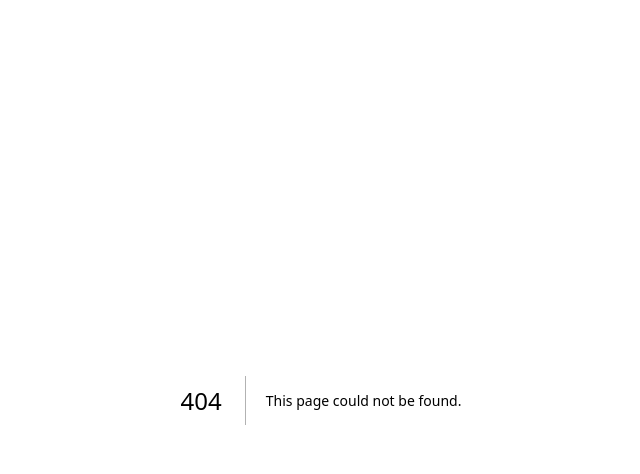
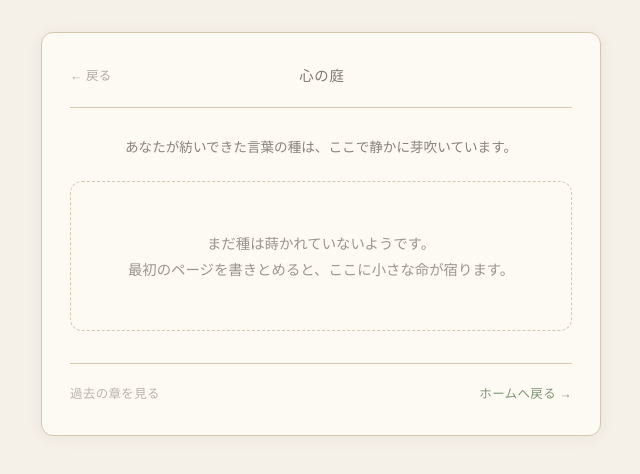
Before and after one commit to jonsonpanson114/selflove, a Next.js app: page /garden in a window 1280 px wide. Before the commit this address had no page. Shown: the top 474 px of the page, without its empty margins (319-959 px from the left). Built offline with nearby package versions, Linux system fonts and the light colour scheme.

Commit message:
Revert: Restore garden page

```diff
--- a/app/api/inner-voice/route.ts
+++ b/app/api/inner-voice/route.ts
@@ -12,7 +12,7 @@ export async function POST(req: NextRequest) {
   }
 
   const model = genAI.getGenerativeModel({
-    model: "gemini-2.5-flash",
+    model: "gemini-1.5-flash",
     systemInstruction: innerVoiceSystemPrompt,
   });
 
--- a/app/api/parallel-story/route.ts
+++ b/app/api/parallel-story/route.ts
@@ -20,7 +20,7 @@ export async function POST(req: NextRequest) {
   );
 
   const model = genAI.getGenerativeModel({
-    model: "gemini-2.5-flash",
+    model: "gemini-1.5-flash",
     systemInstruction: parallelStorySystemPrompt,
   });
 
--- a/app/api/ren-story/route.ts
+++ b/app/api/ren-story/route.ts
@@ -20,7 +20,7 @@ export async function POST(req: NextRequest) {
     );
 
     const model = genAI.getGenerativeModel({
-        model: "gemini-2.5-flash",
+        model: "gemini-1.5-flash",
         systemInstruction: renStorySystemPrompt,
     });
 
--- /dev/null
+++ b/app/garden/page.tsx
@@ -0,0 +1,113 @@
+"use client";
+
+import BookPage from "@/components/BookPage";
+import GardenView from "@/components/GardenView";
+import { useChapters } from "@/hooks/useChapters";
+import Link from "next/link";
+import { useEffect, useState } from "react";
+
+export default function GardenPage() {
+    const { chapters, loaded } = useChapters();
+    const [mounted, setMounted] = useState(false);
+
+    useEffect(() => {
+        setMounted(true);
+    }, []);
+
+    return (
+        <BookPage>
+            <div
+                style={{
+                    display: "flex",
+                    alignItems: "center",
+                    justifyContent: "space-between",
+                    marginBottom: "1.75rem",
+                    borderBottom: "1px solid var(--border)",
+                    paddingBottom: "1.25rem",
+                }}
+            >
+                <Link
+                    href="/"
+                    style={{
+                        fontSize: "0.78rem",
+                        color: "var(--ink)",
+                        opacity: 0.4,
+                        textDecoration: "none",
+                        letterSpacing: "0.03em",
+                    }}
+                >
+                    ← 戻る
+                </Link>
+                <p
+                    className="serif"
+                    style={{
+                        fontSize: "0.9rem",
+                        color: "var(--ink)",
+                        opacity: 0.65,
+                        letterSpacing: "0.05em",
+                    }}
+                >
+                    心の庭
+                </p>
+                <div style={{ width: "40px" }} /> {/* Spacer */}
+            </div>
+
+            <div style={{ marginBottom: "1.5rem", textAlign: "center" }}>
+                <p style={{ fontSize: "0.85rem", color: "var(--ink)", opacity: 0.6, lineHeight: 1.6 }}>
+                    あなたが紡いできた言葉の種は、ここで静かに芽吹いています。
+                </p>
+            </div>
+
+            {mounted && loaded ? (
+                chapters.length > 0 ? (
+                    <GardenView chapters={chapters} />
+                ) : (
+                    <div style={{ padding: "3rem 0", textAlign: "center", border: "1px dashed var(--border)", borderRadius: "12px", background: "var(--paper)" }}>
+                        <p style={{ fontSize: "0.9rem", color: "var(--ink)", opacity: 0.5, lineHeight: 1.8 }}>
+                            まだ種は蒔かれていないようです。<br />
+                            最初のページを書きとめると、ここに小さな命が宿ります。
+                        </p>
+                    </div>
+                )
+            ) : (
+                <div style={{ height: "400px", background: "var(--sage-light)", borderRadius: "12px", opacity: 0.3 }} />
+            )}
+
+            <div
+                style={{
+                    borderTop: "1px solid var(--border)",
+                    paddingTop: "1.25rem",
+                    marginTop: "2rem",
+                    display: "flex",
+                    justifyContent: "space-between",
+                    alignItems: "center",
+                }}
+            >
+                <Link
+                    href="/chapters"
+                    style={{
+                        fontSize: "0.78rem",
+                        color: "var(--ink)",
+                        opacity: 0.35,
+                        textDecoration: "none",
+                        letterSpacing: "0.03em",
+                    }}
+                >
+                    過去の章を見る
+                </Link>
+                <Link
+                    href="/"
+                    style={{
+                        fontSize: "0.78rem",
+                        color: "var(--sage)",
+                        opacity: 0.7,
+                        textDecoration: "none",
+                        letterSpacing: "0.03em",
+                    }}
+                >
+                    ホームへ戻る →
+                </Link>
+            </div>
+        </BookPage>
+    );
+}
--- a/app/page.tsx
+++ b/app/page.tsx
@@ -515,6 +515,18 @@ export default function Home() {
           呼吸のシーンへ →
         </Link>
         <Link
+          href="/garden"
+          style={{
+            fontSize: "0.8rem",
+            color: "var(--ink)",
+            opacity: 0.4,
+            textDecoration: "none",
+            letterSpacing: "0.03em",
+          }}
+        >
+          心の庭へ →
+        </Link>
+        <Link
           href="/chapters"
           style={{
             fontSize: "0.8rem",
--- /dev/null
+++ b/components/GardenView.tsx
@@ -0,0 +1,138 @@
+"use client";
+
+import { useMemo, useState } from "react";
+import { Chapter } from "@/hooks/useChapters";
+import { motion, AnimatePresence } from "framer-motion";
+
+interface GardenViewProps {
+    chapters: Chapter[];
+}
+
+// mood: 1-5
+const getPlantColor = (mood?: number) => {
+    if (!mood) return "var(--sage)";
+    if (mood <= 2) return "#5C768D"; // deep blue/gray
+    if (mood === 3) return "var(--sage)"; // sage
+    if (mood >= 4) return "var(--gold)"; // warm gold
+    return "var(--sage)";
+};
+
+const getPlantSize = (textLength: number) => {
+    const min = 15;
+    const max = 45;
+    const size = Math.min(max, Math.max(min, textLength / 5));
+    return size;
+};
+
+export default function GardenView({ chapters }: GardenViewProps) {
+    const [hoveredChapter, setHoveredChapter] = useState<Chapter | null>(null);
+
+    const plants = useMemo(() => {
+        return chapters.map((chapter, i) => {
+            // Simple organic distribution
+            const goldenRatio = 0.618033988749895;
+            const r = Math.sqrt(i + 0.5) * 8; // radius
+            const theta = i * goldenRatio * Math.PI * 2; // angle
+
+            const x = 50 + r * Math.cos(theta);
+            const y = 50 + r * Math.sin(theta) * 0.8; // slightly elliptical
+
+            return {
+                ...chapter,
+                x: `${Math.max(10, Math.min(90, x))}%`,
+                y: `${Math.max(10, Math.min(90, y))}%`,
+                color: getPlantColor(chapter.mood),
+                size: getPlantSize(chapter.userEntry.length),
+                delay: i * 0.05,
+            };
+        });
+    }, [chapters]);
+
+    return (
+        <div style={{ position: "relative", width: "100%", height: "400px", borderRadius: "12px", background: "var(--ink)", overflow: "hidden" }}>
+            {/* Glow effects */}
+            <svg width="100%" height="100%" style={{ position: "absolute", inset: 0, opacity: 0.3 }}>
+                <defs>
+                    <radialGradient id="glow" cx="50%" cy="50%" r="50%">
+                        <stop offset="0%" stopColor="white" stopOpacity="0.8" />
+                        <stop offset="100%" stopColor="white" stopOpacity="0" />
+                    </radialGradient>
+                </defs>
+                {plants.map((p) => (
+                    <motion.circle
+                        key={`glow-${p.id}`}
+                        cx={p.x}
+                        cy={p.y}
+                        r={p.size * 2}
+                        fill="url(#glow)"
+                        initial={{ opacity: 0 }}
+                        animate={{ opacity: 0.15 }}
+                        transition={{ duration: 2, delay: p.delay }}
+                    />
+                ))}
+            </svg>
+
+            {/* Plants / Seeds */}
+            {plants.map((p) => (
+                <motion.div
+                    key={p.id}
+                    style={{
+                        position: "absolute",
+                        left: p.x,
+                        top: p.y,
+                        width: p.size,
+                        height: p.size,
+                        borderRadius: "50%",
+                        backgroundColor: p.color,
+                        boxShadow: `0 0 ${p.size / 2}px ${p.color}`,
+                        cursor: "pointer",
+                        transform: "translate(-50%, -50%)"
+                    }}
+                    initial={{ scale: 0, opacity: 0 }}
+                    animate={{ scale: 1, opacity: 0.8 }}
+                    whileHover={{ scale: 1.2, opacity: 1, zIndex: 10 }}
+                    transition={{
+                        type: "spring",
+                        stiffness: 100,
+                        delay: p.delay
+                    }}
+                    onMouseEnter={() => setHoveredChapter(p)}
+                    onMouseLeave={() => setHoveredChapter(null)}
+                    onClick={() => setHoveredChapter(p === hoveredChapter ? null : p)}
+                />
+            ))}
+
+            {/* Hover Info */}
+            <AnimatePresence>
+                {hoveredChapter && (
+                    <motion.div
+                        initial={{ opacity: 0, y: 10 }}
+                        animate={{ opacity: 1, y: 0 }}
+                        exit={{ opacity: 0, y: 10 }}
+                        style={{
+                            position: "absolute",
+                            bottom: "20px",
+                            left: "20px",
+                            right: "20px",
+                            padding: "1rem",
+                            background: "rgba(253, 250, 244, 0.95)", // paper with opacity
+                            borderRadius: "8px",
+                            color: "var(--ink)",
+                            boxShadow: "0 4px 12px rgba(0,0,0,0.2)",
+                            backdropFilter: "blur(4px)",
+                            pointerEvents: "none",
+                            zIndex: 20
+                        }}
+                    >
+                        <p style={{ fontSize: "0.75rem", opacity: 0.6, marginBottom: "0.3rem" }}>
+                            {new Date(hoveredChapter.date).toLocaleDateString("ja-JP")} - 第{hoveredChapter.chapterNumber}章
+                        </p>
+                        <p className="line-clamp-2" style={{ fontSize: "0.9rem", lineHeight: 1.6 }}>
+                            {hoveredChapter.userEntry}
+                        </p>
+                    </motion.div>
+                )}
+            </AnimatePresence>
+        </div>
+    );
+}
```
